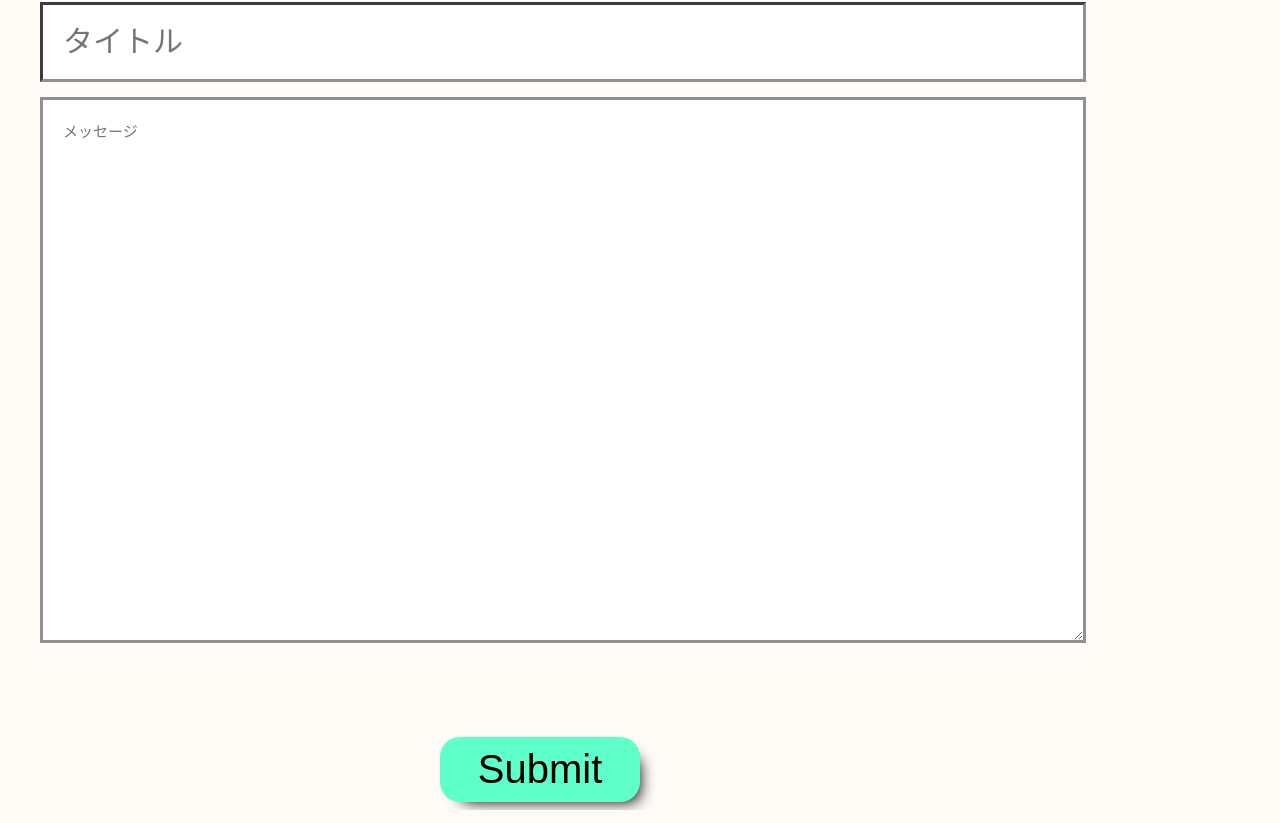
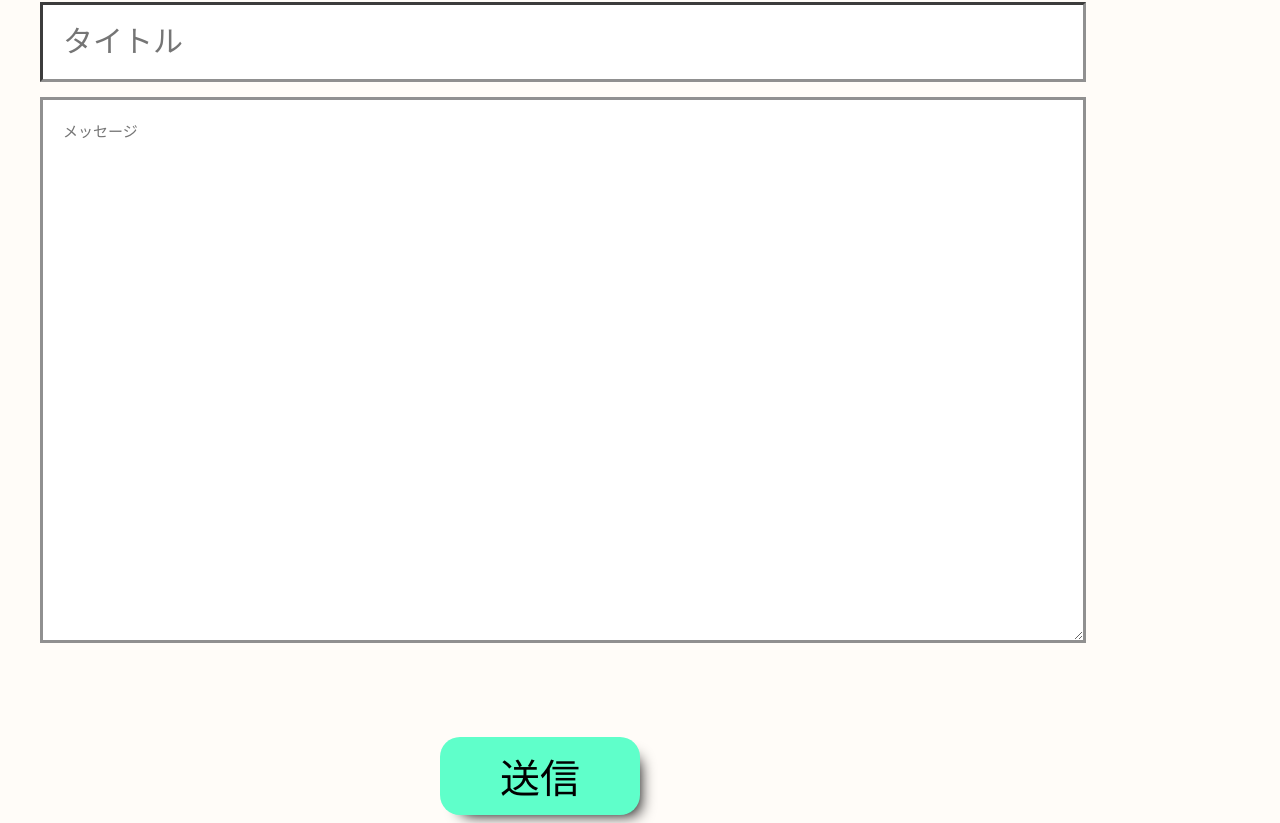
Before and after one commit to planb369/frontend-practice-app, a Next.js app: page /post/create in a window 1280 px wide. Shown: the part 283-1106 px from the top of the page. Built offline with nearby package versions, Linux system fonts and the light colour scheme.

Commit message:
[add] バリデーション途中

```diff
--- a/src/pages/post/create.tsx
+++ b/src/pages/post/create.tsx
@@ -5,10 +5,14 @@ import axios from "axios";
 import * as yup from "yup";
 import { posts } from "../../types/types";
 import create from "../../styles/create.module.css";
-import React, { useState } from "react";
-import { postsSchema } from "@/types/validation";
+import React from "react";
+import { yupResolver } from "@hookform/resolvers/yup";
 
-const indexPath = "../";
+const errorScheme = yup.object().shape({
+  title: yup.string().required("タイトルは必須項目です"),
+  content: yup.string().required("メッセージは必須項目です"),
+});
+
 const api = "http://localhost:18080/v1/note";
 
 export default function Create() {
@@ -16,36 +20,22 @@ export default function Create() {
     control,
     handleSubmit,
     formState: { errors },
-  } = useForm<posts>();
+  } = useForm({
+    resolver: yupResolver(errorScheme),
+  });
   const router = useRouter();
-  const [titleValidationErrors, setTitleValidationErrors] = useState("");
-  const [contentValidationErrors, setContentValidationErrors] = useState("");
 
-  const onSubmit: SubmitHandler<posts> = async (data) => {
+  const onSubmit: SubmitHandler<{ title: string; content: string }> = async (
+    data
+  ) => {
     try {
       // バリデーションチェック
-      await postsSchema.validate(data);
-
-      // バリデーションエラーがない場合、エラーメッセージをクリア
-      setTitleValidationErrors("");
-      setContentValidationErrors("");
-
       const postData = { title: data.title, content: data.content };
       await axios.post(api, postData);
       console.log("成功しました");
-      router.push(indexPath);
+      router.push("/");
     } catch (validationErr) {
-      if (validationErr instanceof yup.ValidationError) {
-        // エラーメッセージを設定
-        if (validationErr.path === "title") {
-          setTitleValidationErrors(validationErr.errors[0]);
-        }
-        if (validationErr.path === "content") {
-          setContentValidationErrors(validationErr.errors[0]);
-        }
-      } else {
-        console.log("その他のエラー", validationErr);
-      }
+      console.log("その他のエラー", validationErr);
     }
   };
 
@@ -53,7 +43,7 @@ export default function Create() {
     <>
       <div className={create.container}>
         <div className={create.indexBtn}>
-          <Link className={create.indexBtnText} href={indexPath}>
+          <Link className={create.indexBtnText} href={"/"}>
             一覧画面へ戻る
           </Link>
         </div>
@@ -74,12 +64,6 @@ export default function Create() {
                   />
                 )}
               />
-              {/* バリデーションエラーメッセージを表示 */}
-              {titleValidationErrors && (
-                <p className={create.validationMessage}>
-                  {titleValidationErrors}
-                </p>
-              )}
             </div>
             <div>
               <Controller
@@ -87,22 +71,21 @@ export default function Create() {
                 control={control}
                 render={({ field }) => (
                   <textarea
+                    {...field}
                     className={create.contentErea}
                     placeholder="メッセージ"
-                    {...field}
                   />
                 )}
               />
-              {/* バリデーションエラーメッセージを表示 */}
-              {contentValidationErrors && (
-                <p className={create.validationMessage}>
-                  {contentValidationErrors}
-                </p>
-              )}
             </div>
           </div>
           <div className={create.createButtonContainer}>
-            <input className={create.createButton} type="submit" />
+            <input
+              className={create.createButton}
+              type="submit"
+              value="送信"
+              disabled={false} // ボタンの状態をカスタマイズする場合に設定
+            />
           </div>
         </form>
       </div>
```
